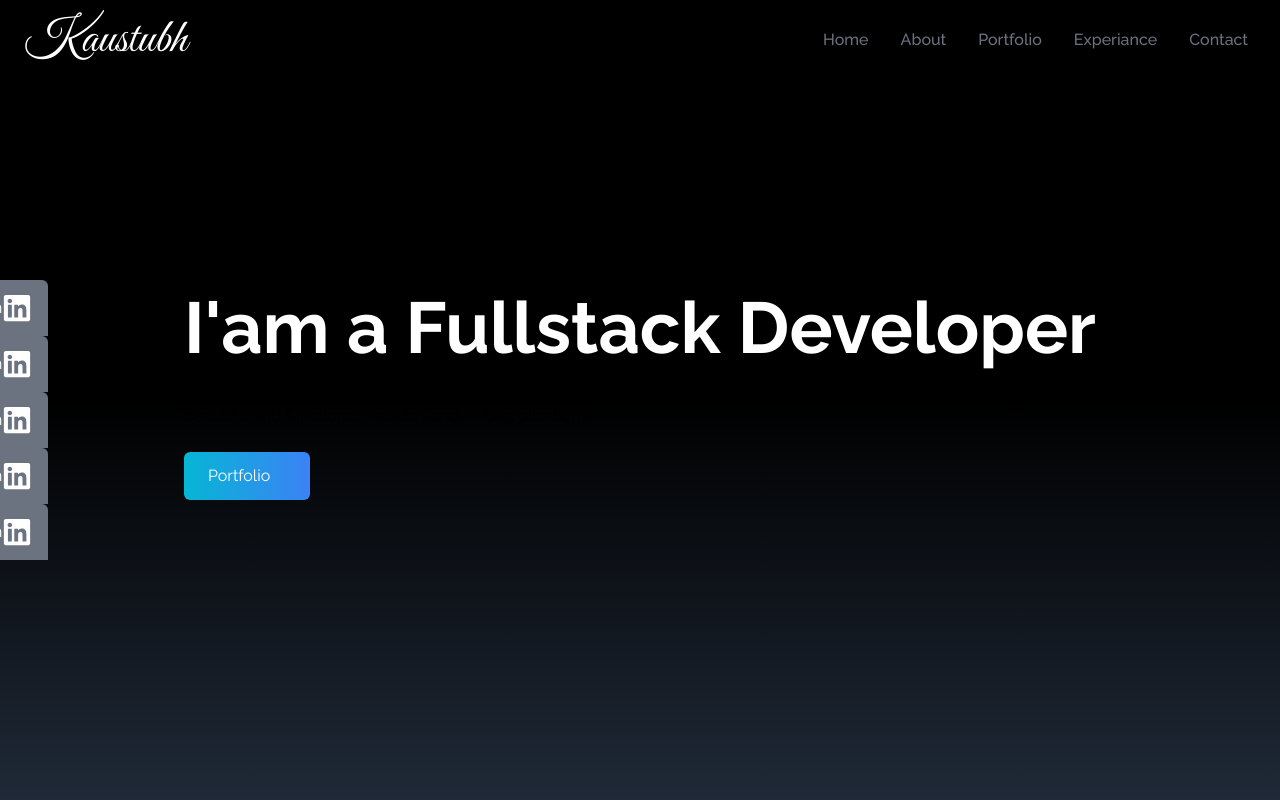
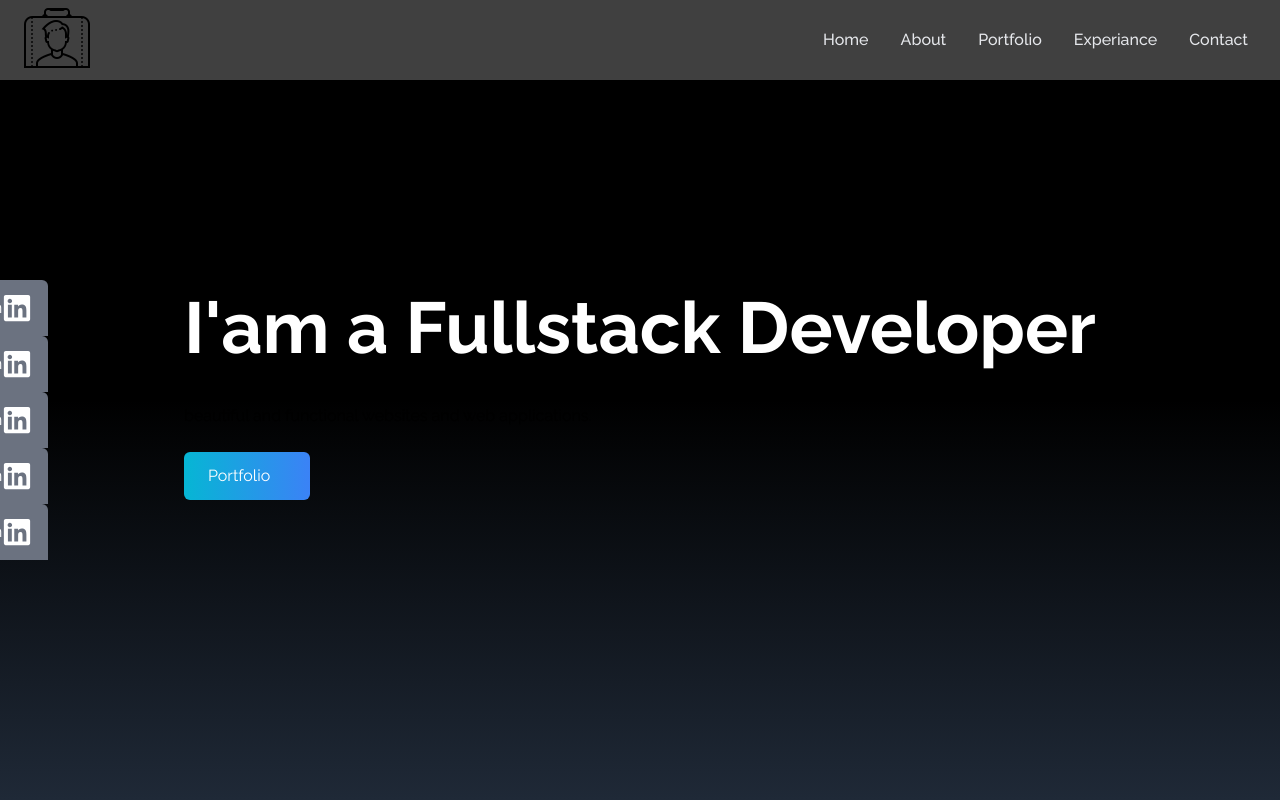
Before and after one commit to kaustubhraut2001/portfolio, a React (Vite) app: page / in a window 1280 px wide. Shown: the top 800 px of the page. Built offline with nearby package versions, Linux system fonts and the light colour scheme; some icons are missing; a web font is replaced by a local one.

Commit message:
some code fixed and content adding

```diff
--- a/src/Components/NavBar.jsx
+++ b/src/Components/NavBar.jsx
@@ -1,6 +1,7 @@
 import React from "react";
 import { useState } from "react";
 import {Link} from "react-scroll";
+import Logo from "../../public/PortfolioLogo.png"
 
 import { FaBars, FaTimes } from "react-icons/fa";
 const NavBar = () => {
@@ -28,15 +29,16 @@ const NavBar = () => {
     },
   ];
   return (
-    <div className="flex justify-between items-center w-full h-20 px-4 text-white bg-black fixed">
+    <div className="flex justify-between items-center w-full h-20 px-4 text-white bg-[gray] bg-opacity-50 fixed">
       <div>
-        <h1 className="text-5xl font-signature ml-2">Kaustubh</h1>
+        {/* <img className="text-5xl font-signature ml-2"><Logo/></img> */}
+        <img src={Logo} alt="logo" />
       </div>
       <ul className="hidden md:flex">
         {links.map((itmes) => (
           <li
             key={itmes.id}
-            className="px-4 cursor-pointer capitalize font-medium text-gray-500 hover:scale-105 duration-200"
+            className="px-4 cursor-pointer capitalize font-medium text-gray-200 hover:scale-105 duration-200"
           >
             <Link to={itmes.link} smooth duration={500}>{itmes.link}</Link>
           </li>
```
Also changed, not shown: public/PortfolioLogo.png (added).
